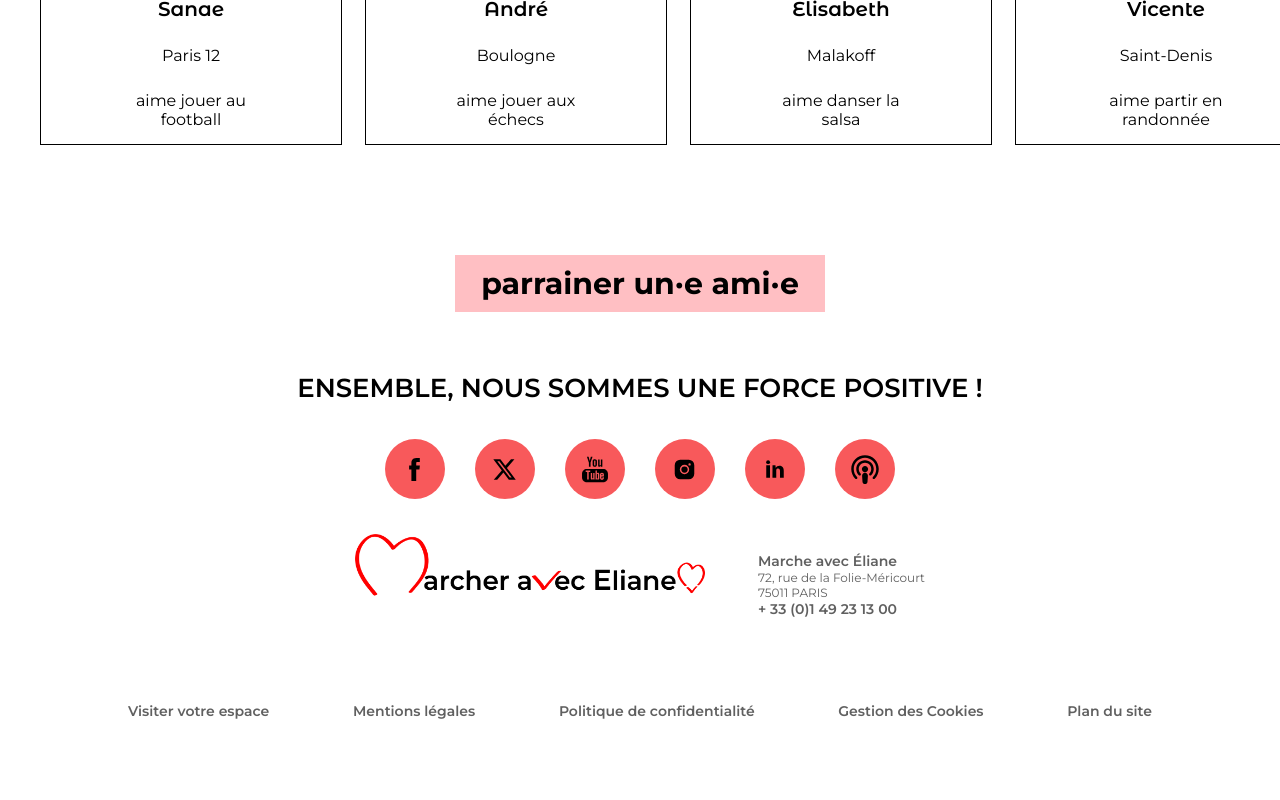
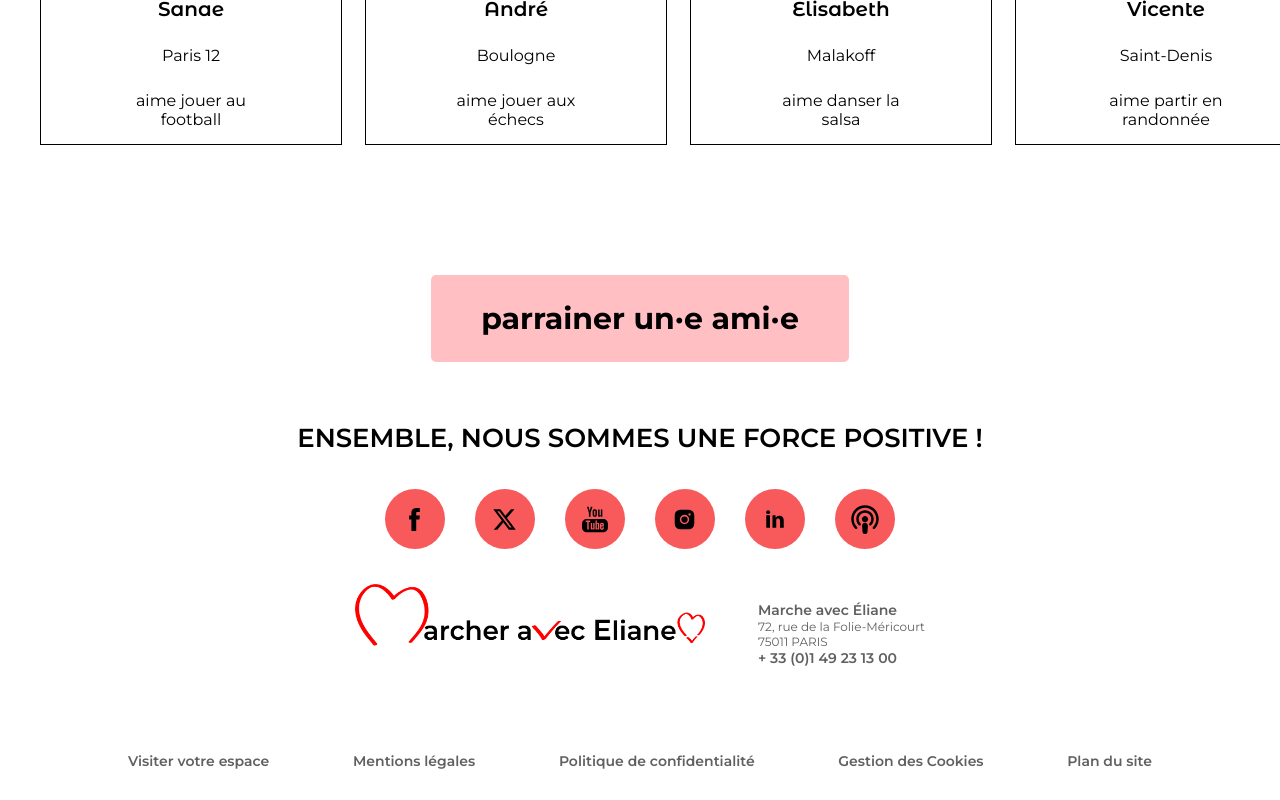
Before and after one commit to AnneGicquel/MarcheAvecEliane, an Angular app: page / in a window 1280 px wide. Shown: the part 1661-2461 px from the top of the page. Before the commit the page ends 2401 px from the top, so only its background shows below. Built offline with nearby package versions, Linux system fonts and the light colour scheme.

Commit message:
padding Button changed, margin-bottom Button added, underlined li while hover

```diff
--- a/src/app/components/footer/footer.component.css
+++ b/src/app/components/footer/footer.component.css
@@ -8,16 +8,17 @@ footer{
 
 /* BTN */
 button {
+    width: auto;
+    padding: 25px 50px;
     background-color: var(--lightPink);
-    width: 370px;
-    /* BUTTON SIZE TO FIX !!! */
-    height: 70px;
-    text-align: center;
-    /* padding: 20px; */
+    margin-top: 70px;
+    font-weight: 900;
     font-size: clamp(25px, 3vw, 30px);
-    font-weight: bold;
+    border-radius: 5px;
+    cursor: pointer;
     /* text-transform: uppercase; */
     margin-bottom: 60px;
+    margin-top: 20px;
 }
 
 /* CONTACT CONTAINER */
@@ -51,11 +52,16 @@ button {
     justify-content: space-between;
     align-items: center;
     width: 80vw;
-    margin-bottom: 20px;
+    margin-bottom: 30px;
 }
 .footerMenu li {
     display: flex;
     align-items: center;
+}
+
+
+.footerMenu li:hover {
+    text-decoration: underline;
 }
 nav ul li a{
     color: var(--grey);
@@ -72,7 +78,7 @@ nav ul li a{
     .footerMenu {
         flex-direction: column;
         align-items: center;
-        /* margin: 0; */
+        margin-bottom: 40px;
     }
     .footerMenu li {
         margin: 5px 0;
```
